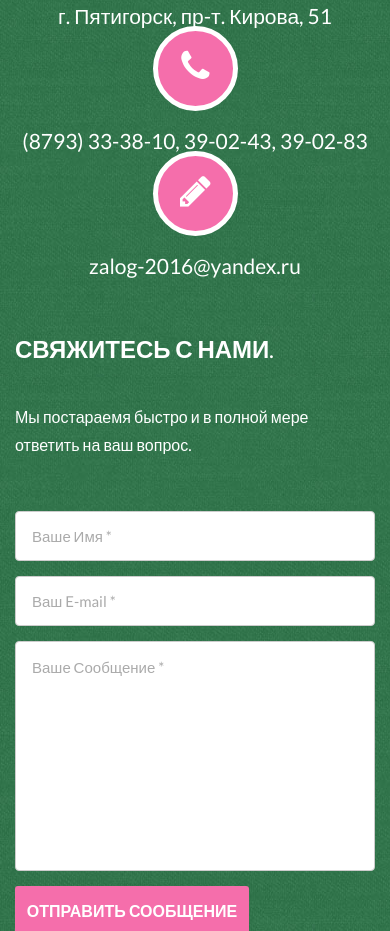
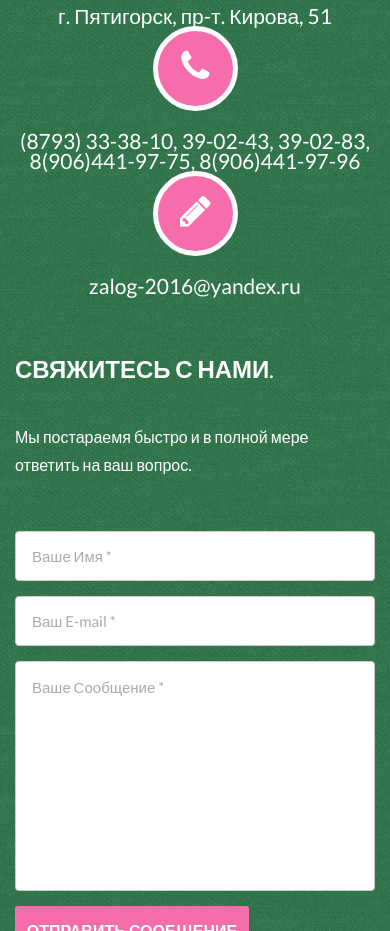
Before and after one commit to KPKSODEISTVIE/nedvizimost-pod-zalog, a plain HTML site: page Butterfly/Butterfly/index.html in a window 390 px wide. Shown: the part 2701-3632 px from the top of the page. Drawn offline with Linux system fonts and the light colour scheme.

Commit message:
Added telephones in footer index.html

```diff
--- a/Butterfly/Butterfly/index.html
+++ b/Butterfly/Butterfly/index.html
@@ -669,7 +669,7 @@ function resizeText() {
           <div class="col-lg-4 col-sm-4">
             <div class="contact_block">
               <div class="contact_block_icon icon2 rollIn animated wow"><span><i class="fa-phone"></i></span></div>
-              <span> (8793) 33-38-10, 39-02-43, 39-02-83</span> </div>
+              <span> (8793) 33-38-10, 39-02-43, 39-02-83, 8(906)441-97-75, 8(906)441-97-96</span> </div>
           </div>
           <div class="col-lg-4 col-sm-4">
             <div class="contact_block">
```
